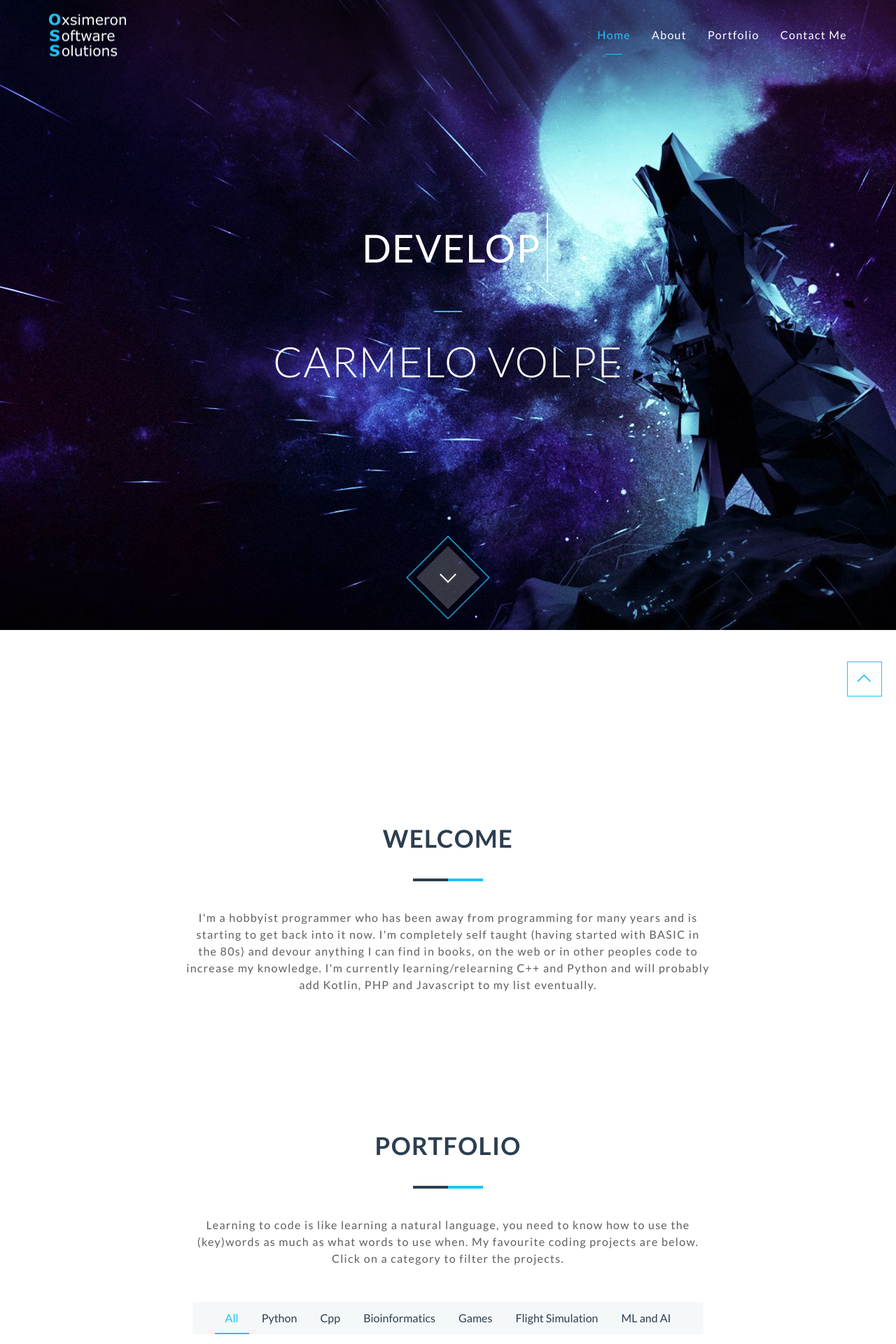
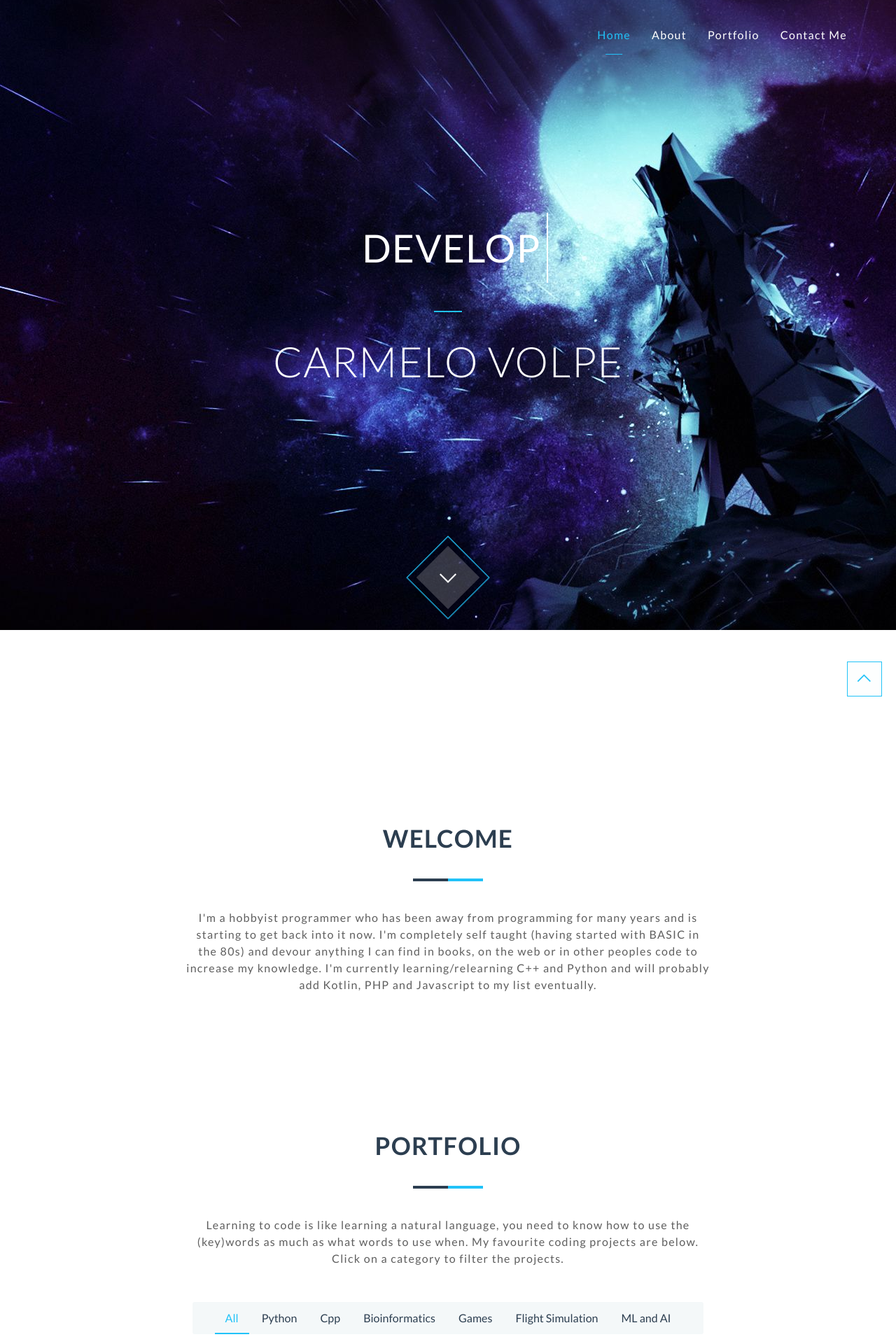
Before and after one commit to Gamernaut/gamernaut.github.io, a Jekyll site: the page built from index.html, in a window 1280 px wide. Shown: the top 1920 px of the page at 70% size. Built offline with Jekyll 4.4.1, drawn with Linux system fonts in a browser that asks for light colours; nearby versions of some CDN libraries.

Commit message:
Update header.html

```diff
--- a/_includes/header.html
+++ b/_includes/header.html
@@ -15,7 +15,7 @@
 
       <!-- Logo -->
       <div class="col-sm-2 col-xs-4 logo child-center-v">
-        <a href="{{ site.baseurl }}/index.html"><img src="{{ site.baseurl }}/images/title3.png" alt="OSS Logo goes here"></a>
+        <!-- Cyno commentedout <a href="{{ site.baseurl }}/index.html"><img src="{{ site.baseurl }}/images/title3.png" alt="OSS Logo goes here"></a>  -->
       </div>
 
       <!-- Toggle Mobile Menu -->
```
